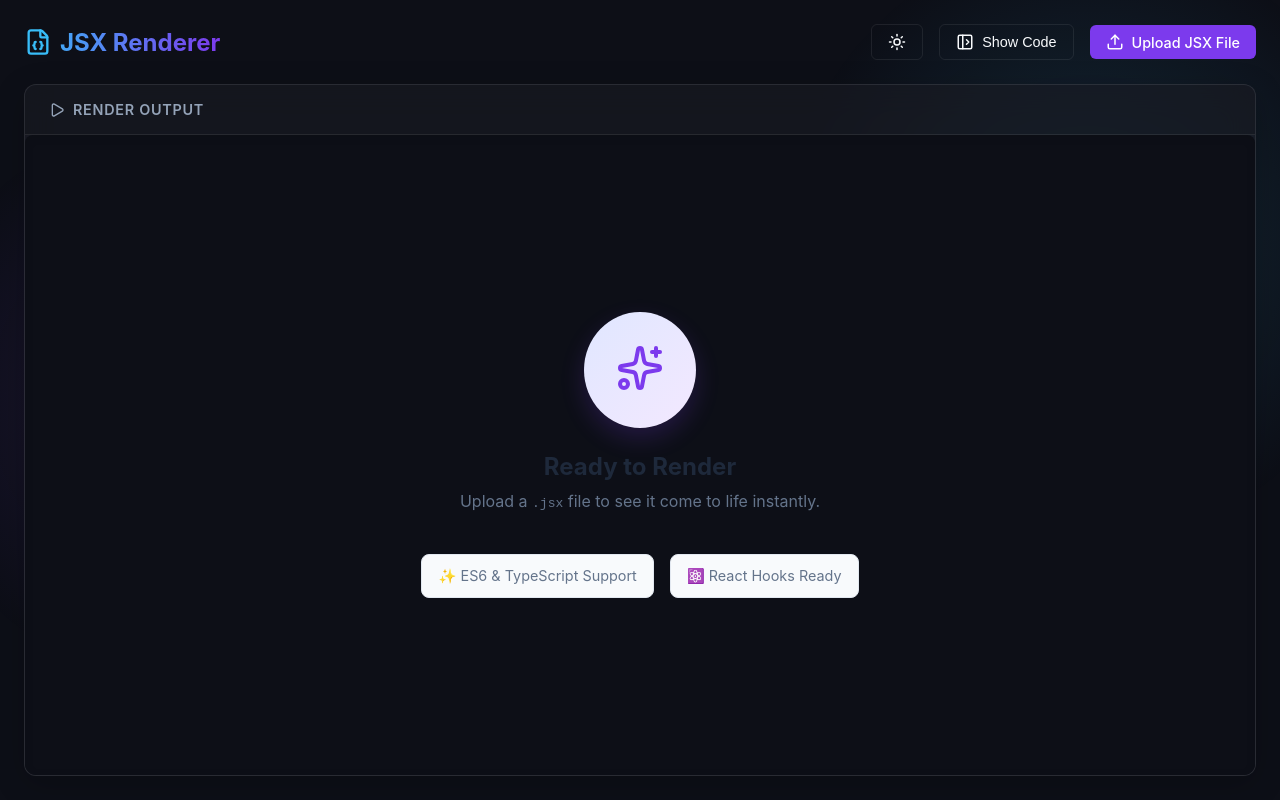
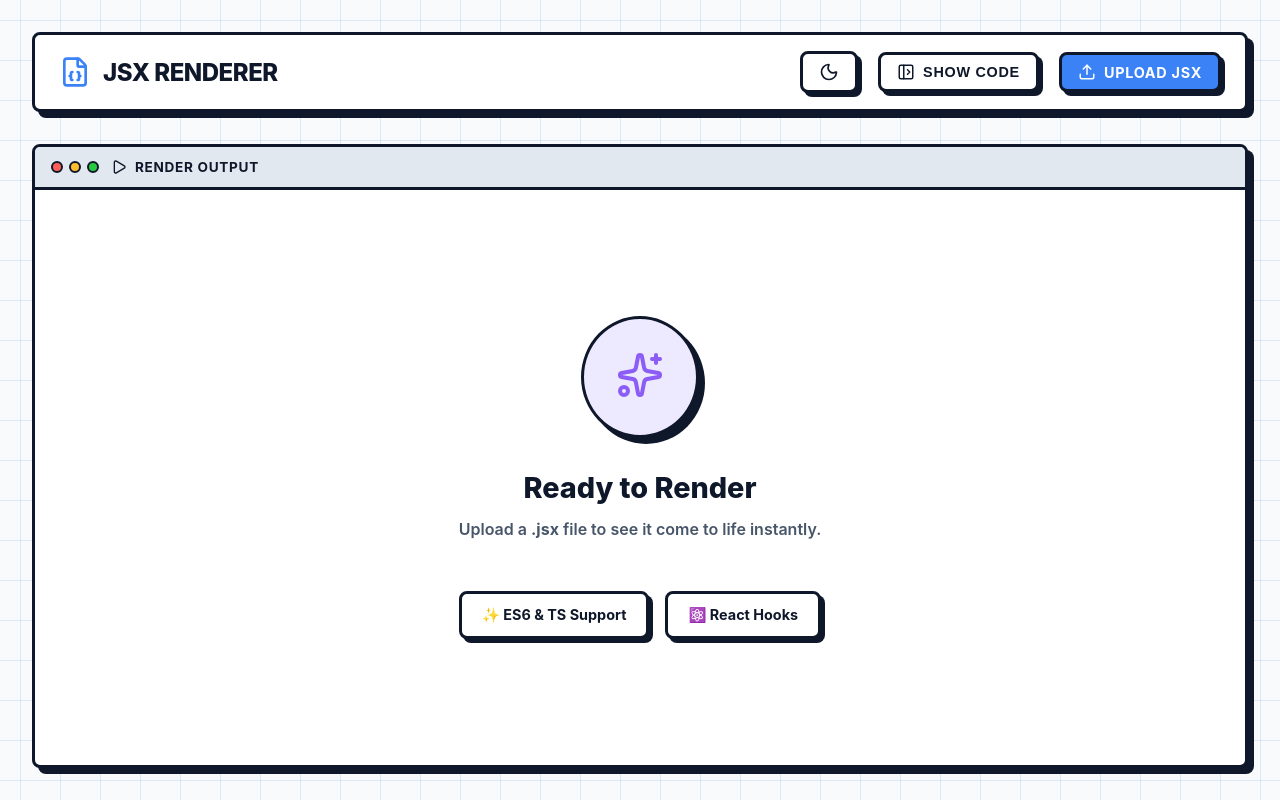
Before and after one commit to eason-pan-ep/jsx-renderer, a React (Vite) app: page / in a window 1280 px wide. Built offline with nearby package versions, Linux system fonts and the light colour scheme.

Commit message:
style the tool

```diff
--- a/src/App.tsx
+++ b/src/App.tsx
@@ -91,7 +91,7 @@ const Preview = ({ code }: { code: string }) => {
   return (
     <>
       {error && (
-        <div className="error-message" style={{ marginBottom: '1rem' }}>
+        <div className="error-message">
           <strong>Error: </strong>
           {error}
         </div>
@@ -106,23 +106,23 @@ const Preview = ({ code }: { code: string }) => {
             flexDirection: 'column',
             alignItems: 'center',
             justifyContent: 'center',
-            color: '#64748b',
-            gap: '1.5rem',
+            gap: '2rem',
             textAlign: 'center',
             padding: '2rem'
           }}>
             <div style={{
-              background: 'linear-gradient(135deg, #e0e7ff 0%, #f3e8ff 100%)',
+              background: 'var(--sparkle-bg)',
               padding: '2rem',
               borderRadius: '50%',
-              boxShadow: '0 10px 25px rgba(124, 58, 237, 0.2)'
+              border: '3px solid var(--panel-border)',
+              boxShadow: '6px 6px 0px var(--panel-border)'
             }}>
-              <Sparkles size={48} color="#7c3aed" />
+              <Sparkles size={48} color="var(--sparkle-color)" />
             </div>
             <div>
-              <h2 style={{ color: '#1e293b', marginBottom: '0.5rem', fontSize: '1.5rem' }}>Ready to Render</h2>
-              <p style={{ maxWidth: '400px', lineHeight: 1.6 }}>
-                Upload a <code>.jsx</code> file to see it come to life instantly.
+              <h2 style={{ marginBottom: '0.75rem', fontSize: '1.8rem', fontWeight: 800 }}>Ready to Render</h2>
+              <p style={{ maxWidth: '400px', lineHeight: 1.6, color: 'var(--text-secondary)', fontWeight: 600 }}>
+                Upload a <strong>.jsx</strong> file to see it come to life instantly.
               </p>
             </div>
             <div style={{
@@ -130,11 +130,11 @@ const Preview = ({ code }: { code: string }) => {
               gap: '1rem',
               marginTop: '1rem'
             }}>
-              <div style={{ padding: '0.75rem 1rem', background: '#f8fafc', borderRadius: '8px', border: '1px solid #e2e8f0', fontSize: '0.9rem' }}>
-                ✨ ES6 & TypeScript Support
+              <div className="empty-state-badge">
+                ✨ ES6 & TS Support
               </div>
-              <div style={{ padding: '0.75rem 1rem', background: '#f8fafc', borderRadius: '8px', border: '1px solid #e2e8f0', fontSize: '0.9rem' }}>
-                ⚛️ React Hooks Ready
+              <div className="empty-state-badge">
+                ⚛️ React Hooks
               </div>
             </div>
           </div>
@@ -150,14 +150,19 @@ function App() {
   const [showCode, setShowCode] = useState<boolean>(false);
   const [isHovering, setIsHovering] = useState(false);
   const [fileError, setFileError] = useState<string | null>(null);
-  const [theme, setTheme] = useState<'dark' | 'light'>('dark');
+  const [theme, setTheme] = useState<'dark' | 'light'>('light');
 
   // Initialize theme from localStorage or system preference
   useEffect(() => {
     const savedTheme = localStorage.getItem('theme');
     if (savedTheme) {
-      setTheme(savedTheme as 'dark' | 'light');
-    } else if (window.matchMedia && window.matchMedia('(prefers-color-scheme: light)').matches) {
+      // Validate savedTheme
+      if (savedTheme === 'dark' || savedTheme === 'light') {
+        setTheme(savedTheme as 'dark' | 'light');
+      }
+    } else if (window.matchMedia && window.matchMedia('(prefers-color-scheme: dark)').matches) {
+      // Per instructions, light mode should be explicit default, but honoring explicit system preset is nice.
+      // Easiest true default: just light mode.
       setTheme('light');
     }
   }, []);
@@ -214,30 +219,28 @@ function App() {
     <div className="app-container" onDragOver={handleDragOver} onDrop={handleDrop}>
       <header className="header">
         <h1>
-          <FileJson size={28} color="#38bdf8" />
+          <FileJson size={32} color="var(--accent-color)" />
           JSX Renderer
         </h1>
-        <div style={{ display: 'flex', gap: '1rem', alignItems: 'center' }}>
+        <div style={{ display: 'flex', gap: '1.25rem', alignItems: 'center' }}>
           <button
-            className="btn"
+            className="btn btn-secondary"
             onClick={toggleTheme}
-            style={{ background: 'transparent', border: '1px solid var(--panel-border)', color: 'var(--text-primary)' }}
             title={`Switch to ${theme === 'dark' ? 'light' : 'dark'} mode`}
           >
-            {theme === 'dark' ? <Sun size={18} /> : <Moon size={18} />}
+            {theme === 'dark' ? <Sun size={20} /> : <Moon size={20} />}
           </button>
           {!showCode && (
             <button
-              className="btn"
+              className="btn btn-secondary"
               onClick={() => setShowCode(true)}
-              style={{ background: 'transparent', border: '1px solid var(--panel-border)', color: 'var(--text-primary)' }}
             >
               <PanelLeftOpen size={18} /> Show Code
             </button>
           )}
           <label className="btn">
             <Upload size={18} />
-            Upload JSX File
+            Upload JSX
             <input
               type="file"
               accept=".jsx,.tsx,.js,.ts,.txt"
@@ -252,26 +255,30 @@ function App() {
         {showCode && (
           <div className="pane">
             <div className="pane-header">
-              <span style={{ display: 'flex', alignItems: 'center', gap: '0.5rem' }}>
+              <div className="window-controls">
+                <div className="window-dot dot-red"></div>
+                <div className="window-dot dot-yellow"></div>
+                <div className="window-dot dot-green"></div>
+              </div>
+              <span className="pane-header-title">
                 <Code2 size={16} /> Source Code
               </span>
               <button
-                className="btn"
+                className="btn btn-secondary"
                 onClick={() => setShowCode(false)}
                 style={{
-                  background: 'transparent',
-                  border: 'none',
-                  color: 'var(--text-secondary)',
-                  padding: '0.25rem 0.5rem',
-                  fontSize: '0.8rem'
+                  padding: '0.25rem 0.6rem',
+                  fontSize: '0.8rem',
+                  borderWidth: '2px',
+                  boxShadow: '2px 2px 0px var(--panel-border)'
                 }}
                 title="Hide Code"
               >
-                <PanelLeftClose size={16} /> Hide
+                <PanelLeftClose size={15} /> Hide
               </button>
             </div>
             <div className="pane-content" onDragLeave={handleDragLeave}>
-              {fileError && <div className="error-message" style={{ marginBottom: '1rem' }}>{fileError}</div>}
+              {fileError && <div className="error-message">{fileError}</div>}
               <textarea
                 className="code-editor"
                 value={code}
@@ -283,8 +290,8 @@ function App() {
               <div className={`upload-overlay ${isHovering ? 'active' : ''}`}>
                 <div className="upload-box">
                   <Upload size={48} className="upload-icon" />
-                  <h3>Drop file to load</h3>
-                  <p style={{ color: 'var(--text-secondary)', marginTop: '0.5rem' }}>
+                  <h3 style={{ fontSize: '1.5rem', marginBottom: '0.5rem', fontWeight: 800 }}>Drop file to load</h3>
+                  <p style={{ color: 'var(--text-secondary)', fontWeight: 600 }}>
                     Supports .jsx, .tsx, .js files
                   </p>
                 </div>
@@ -295,12 +302,17 @@ function App() {
 
         <div className="pane">
           <div className="pane-header">
-            <span style={{ display: 'flex', alignItems: 'center', gap: '0.5rem' }}>
+            <div className="window-controls">
+              <div className="window-dot dot-red"></div>
+              <div className="window-dot dot-yellow"></div>
+              <div className="window-dot dot-green"></div>
+            </div>
+            <span className="pane-header-title">
               <Play size={16} /> Render Output
             </span>
           </div>
           <div className="pane-content" style={{ padding: 0 }}>
-            <div className="render-container">
+            <div className="render-container" style={{ padding: '2rem', height: '100%', boxSizing: 'border-box' }}>
               <Preview code={code} />
             </div>
           </div>
--- a/src/index.css
+++ b/src/index.css
@@ -1,29 +1,65 @@
 :root {
-  --bg-color: #0d0f17;
-  --panel-bg: rgba(30, 32, 43, 0.6);
-  --panel-border: rgba(255, 255, 255, 0.08);
-  --accent-color: #7c3aed;
-  --accent-hover: #6d28d9;
+  /* Tech Retro Light Theme (Default) */
+  --bg-color: #f8fafc;
+  --grid-color: rgba(59, 130, 246, 0.15);
+  /* Tech blue grid */
+
+  --panel-bg: #ffffff;
+  --panel-border: #0f172a;
+  /* Thick slate border */
+  --panel-shadow: 6px 6px 0px #0f172a;
+  /* Hard offset shadow */
+
+  --accent-color: #3b82f6;
+  /* Tech blue */
+  --accent-hover: #2563eb;
+  --btn-text: #ffffff;
+
+  --text-primary: #0f172a;
+  --text-secondary: #475569;
+
+  --title-bar-bg: #e2e8f0;
+  --title-bar-text: #0f172a;
+
+  --radius: 8px;
+  /* Slightly rounded corners like the image */
+  --transition: all 0.15s ease-out;
+
+  --upload-overlay-bg: rgba(255, 255, 255, 0.9);
+  --code-editor-color: #1e293b;
+
+  --sparkle-color: #8b5cf6;
+  /* Tech purple */
+  --sparkle-bg: #ede9fe;
+}
+
+[data-theme="dark"] {
+  /* Tech Retro Dark Theme */
+  --bg-color: #0f172a;
+  --grid-color: rgba(56, 189, 248, 0.15);
+  /* Cyan grid */
+
+  --panel-bg: #1e293b;
+  --panel-border: #f8fafc;
+  --panel-shadow: 6px 6px 0px #38bdf8;
+  /* Cyan shadow for dark tech feel */
+
+  --accent-color: #8b5cf6;
+  /* Tech purple */
+  --accent-hover: #7c3aed;
+  --btn-text: #ffffff;
+
   --text-primary: #f8fafc;
   --text-secondary: #94a3b8;
-  --radius: 12px;
-  --transition: all 0.2s ease;
-  --gradient-opacity: 0.15;
-  --upload-overlay-bg: rgba(13, 15, 23, 0.8);
+
+  --title-bar-bg: #334155;
+  --title-bar-text: #f8fafc;
+
+  --upload-overlay-bg: rgba(15, 23, 42, 0.9);
   --code-editor-color: #e2e8f0;
-}
 
-[data-theme="light"] {
-  --bg-color: #f1f5f9;
-  --panel-bg: rgba(255, 255, 255, 0.7);
-  --panel-border: rgba(0, 0, 0, 0.08);
-  --accent-color: #6366f1;
-  --accent-hover: #4f46e5;
-  --text-primary: #0f172a;
-  --text-secondary: #64748b;
-  --gradient-opacity: 0.08;
-  --upload-overlay-bg: rgba(241, 245, 249, 0.8);
-  --code-editor-color: #334155;
+  --sparkle-color: #38bdf8;
+  --sparkle-bg: rgba(56, 189, 248, 0.1);
 }
 
 * {
@@ -33,86 +69,114 @@
 }
 
 body {
-  font-family: 'Inter', system-ui, -apple-system, sans-serif;
+  font-family: 'Space Grotesk', 'Inter', system-ui, -apple-system, sans-serif;
   background-color: var(--bg-color);
   color: var(--text-primary);
   min-height: 100vh;
   display: flex;
   flex-direction: column;
-}
 
-/* Add an animating background gradient */
-body::before {
-  content: '';
-  position: fixed;
-  top: 0;
-  left: 0;
-  right: 0;
-  bottom: 0;
-  background:
-    radial-gradient(circle at 15% 50%, rgba(124, 58, 237, var(--gradient-opacity)), transparent 25%),
-    radial-gradient(circle at 85% 30%, rgba(56, 189, 248, var(--gradient-opacity)), transparent 25%);
-  z-index: -1;
-  pointer-events: none;
+  /* Grid pattern background */
+  background-image:
+    linear-gradient(var(--grid-color) 1px, transparent 1px),
+    linear-gradient(90deg, var(--grid-color) 1px, transparent 1px);
+  background-size: 40px 40px;
+  background-position: center center;
 }
 
 .app-container {
   display: flex;
   flex-direction: column;
   height: 100vh;
-  padding: 1.5rem;
-  gap: 1.5rem;
+  padding: 2rem;
+  gap: 2rem;
 }
 
 .header {
   display: flex;
   align-items: center;
   justify-content: space-between;
+  background: var(--panel-bg);
+  padding: 1rem 1.5rem;
+  border: 3px solid var(--panel-border);
+  border-radius: var(--radius);
+  box-shadow: var(--panel-shadow);
 }
 
 .header h1 {
   font-size: 1.5rem;
-  font-weight: 700;
-  background: linear-gradient(to right, #38bdf8, #7c3aed);
-  -webkit-background-clip: text;
-  color: transparent;
+  font-weight: 800;
+  color: var(--text-primary);
   display: flex;
   align-items: center;
-  gap: 0.5rem;
+  gap: 0.75rem;
+  text-transform: uppercase;
+  letter-spacing: -0.02em;
 }
 
 .main-content {
   display: flex;
   flex: 1;
-  gap: 1.5rem;
+  gap: 2rem;
   min-height: 0;
 }
 
 .pane {
   flex: 1;
   background: var(--panel-bg);
-  border: 1px solid var(--panel-border);
+  border: 3px solid var(--panel-border);
   border-radius: var(--radius);
-  backdrop-filter: blur(16px);
-  -webkit-backdrop-filter: blur(16px);
   display: flex;
   flex-direction: column;
   overflow: hidden;
-  box-shadow: 0 8px 32px rgba(0, 0, 0, 0.2);
+  box-shadow: var(--panel-shadow);
+  transition: var(--transition);
 }
 
 .pane-header {
-  padding: 1rem 1.5rem;
-  border-bottom: 1px solid var(--panel-border);
+  padding: 0.75rem 1rem;
+  border-bottom: 3px solid var(--panel-border);
   display: flex;
   align-items: center;
   justify-content: space-between;
-  font-weight: 600;
-  color: var(--text-secondary);
-  font-size: 0.9rem;
+  font-weight: 700;
+  color: var(--title-bar-text);
+  font-size: 0.85rem;
   text-transform: uppercase;
   letter-spacing: 0.05em;
-  background: rgba(0, 0, 0, 0.1);
+  background: var(--title-bar-bg);
+}
+
+.window-controls {
+  display: flex;
+  gap: 6px;
+  margin-right: 12px;
+}
+
+.window-dot {
+  width: 12px;
+  height: 12px;
+  border-radius: 50%;
+  border: 2px solid var(--panel-border);
+}
+
+.dot-red {
+  background-color: #ff5f56;
+}
+
+.dot-yellow {
+  background-color: #ffbd2e;
+}
+
+.dot-green {
+  background-color: #27c93f;
+}
+
+.pane-header-title {
+  display: flex;
+  align-items: center;
+  gap: 0.5rem;
+  flex: 1;
 }
 
 .pane-content {
@@ -131,8 +195,8 @@ body::before {
   border: none;
   color: var(--code-editor-color);
   font-family: 'JetBrains Mono', 'Fira Code', monospace;
-  font-size: 0.9rem;
-  line-height: 1.5;
+  font-size: 0.95rem;
+  line-height: 1.6;
   outline: none;
   resize: none;
 }
@@ -161,18 +225,19 @@ body::before {
 }
 
 .upload-box {
-  border: 2px dashed var(--accent-color);
+  border: 3px dashed var(--accent-color);
   border-radius: var(--radius);
   padding: 3rem;
   text-align: center;
-  background: rgba(124, 58, 237, 0.05);
+  background: var(--bg-color);
   cursor: pointer;
   transition: var(--transition);
+  box-shadow: 4px 4px 0px rgba(0, 0, 0, 0.05);
 }
 
 .upload-box:hover {
-  background: rgba(124, 58, 237, 0.1);
-  transform: translateY(-2px);
+  transform: translate(-2px, -2px);
+  box-shadow: 6px 6px 0px rgba(0, 0, 0, 0.1);
 }
 
 .upload-icon {
@@ -182,62 +247,92 @@ body::before {
 
 .btn {
   background: var(--accent-color);
-  color: white;
-  border: none;
+  color: var(--btn-text);
+  border: 3px solid var(--panel-border);
   padding: 0.5rem 1rem;
-  border-radius: 6px;
-  font-weight: 500;
+  border-radius: var(--radius);
+  font-weight: 700;
   cursor: pointer;
   transition: var(--transition);
   display: inline-flex;
   align-items: center;
   gap: 0.5rem;
   font-size: 0.9rem;
+  box-shadow: 4px 4px 0px var(--panel-border);
+  text-transform: uppercase;
+  letter-spacing: 0.05em;
 }
 
 .btn:hover {
   background: var(--accent-hover);
-  transform: translateY(-1px);
+}
+
+.btn:active {
+  transform: translate(4px, 4px);
+  box-shadow: 0px 0px 0px var(--panel-border);
+}
+
+.btn-secondary {
+  background: var(--panel-bg);
+  color: var(--text-primary);
+}
+
+.btn-secondary:hover {
+  background: var(--title-bar-bg);
 }
 
 .error-message {
-  padding: 1rem;
-  background: rgba(239, 68, 68, 0.1);
-  border-left: 4px solid #ef4444;
-  color: #fca5a5;
+  padding: 1.25rem;
+  background: #fee2e2;
+  border: 3px solid #ef4444;
+  color: #991b1b;
   font-family: monospace;
   white-space: pre-wrap;
-  margin-bottom: 1rem;
-  border-radius: 0 4px 4px 0;
+  margin-bottom: 1.5rem;
+  border-radius: var(--radius);
+  box-shadow: 4px 4px 0px #ef4444;
+  font-weight: 600;
+}
+
+[data-theme="dark"] .error-message {
+  background: rgba(239, 68, 68, 0.15);
+  color: #fca5a5;
+  border-color: #f87171;
+  box-shadow: 4px 4px 0px #f87171;
 }
 
 .render-container {
   flex: 1;
   width: 100%;
-  background: var(--bg-color);
-  border-radius: 8px;
+  background: transparent;
   color: var(--text-primary);
   overflow: auto;
   position: relative;
-  padding: 1rem;
-  box-shadow: inset 0 2px 10px rgba(0, 0, 0, 0.1);
+}
+
+.empty-state-badge {
+  padding: 0.75rem 1.25rem;
+  background: var(--panel-bg);
+  border-radius: var(--radius);
+  border: 3px solid var(--panel-border);
+  font-size: 0.9rem;
+  font-weight: 700;
+  box-shadow: 4px 4px 0px var(--panel-border);
 }
 
 /* Hide scrollbar for clean UI */
 ::-webkit-scrollbar {
-  width: 8px;
-  height: 8px;
+  width: 12px;
+  height: 12px;
 }
 
 ::-webkit-scrollbar-track {
-  background: rgba(0, 0, 0, 0.1);
+  background: var(--title-bar-bg);
+  border-left: 3px solid var(--panel-border);
 }
 
 ::-webkit-scrollbar-thumb {
-  background: rgba(255, 255, 255, 0.2);
-  border-radius: 4px;
+  background: var(--text-secondary);
+  border: 3px solid var(--panel-border);
+  border-radius: 0;
 }
-
-::-webkit-scrollbar-thumb:hover {
-  background: rgba(255, 255, 255, 0.3);
-}
```
